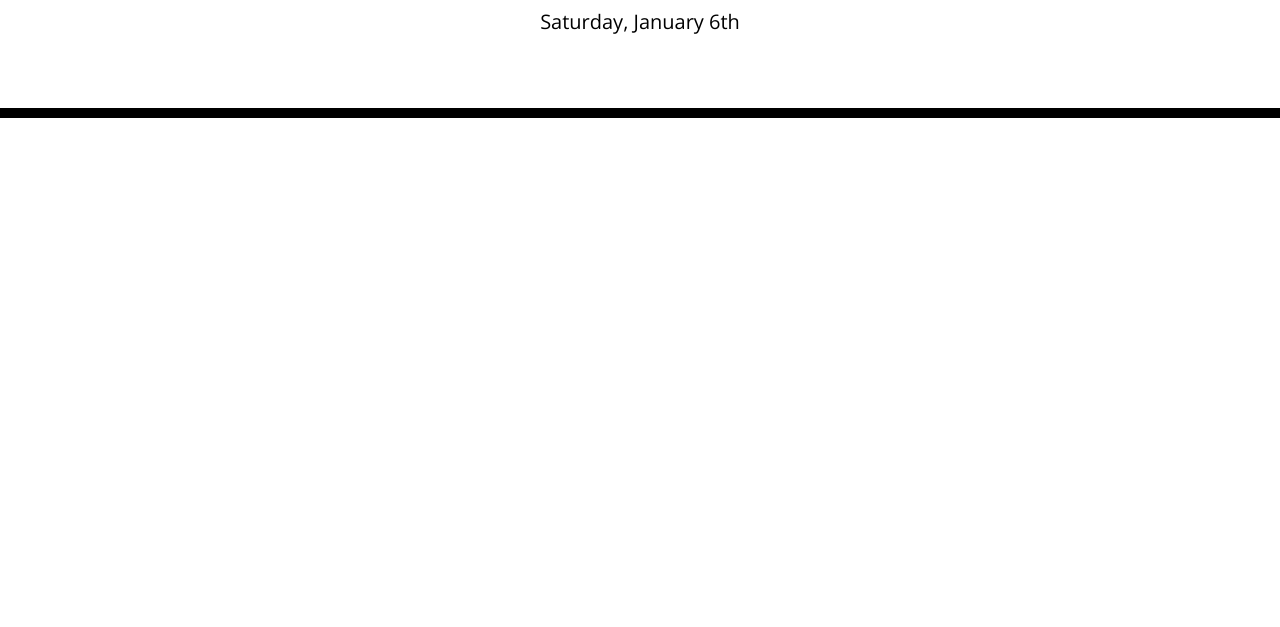
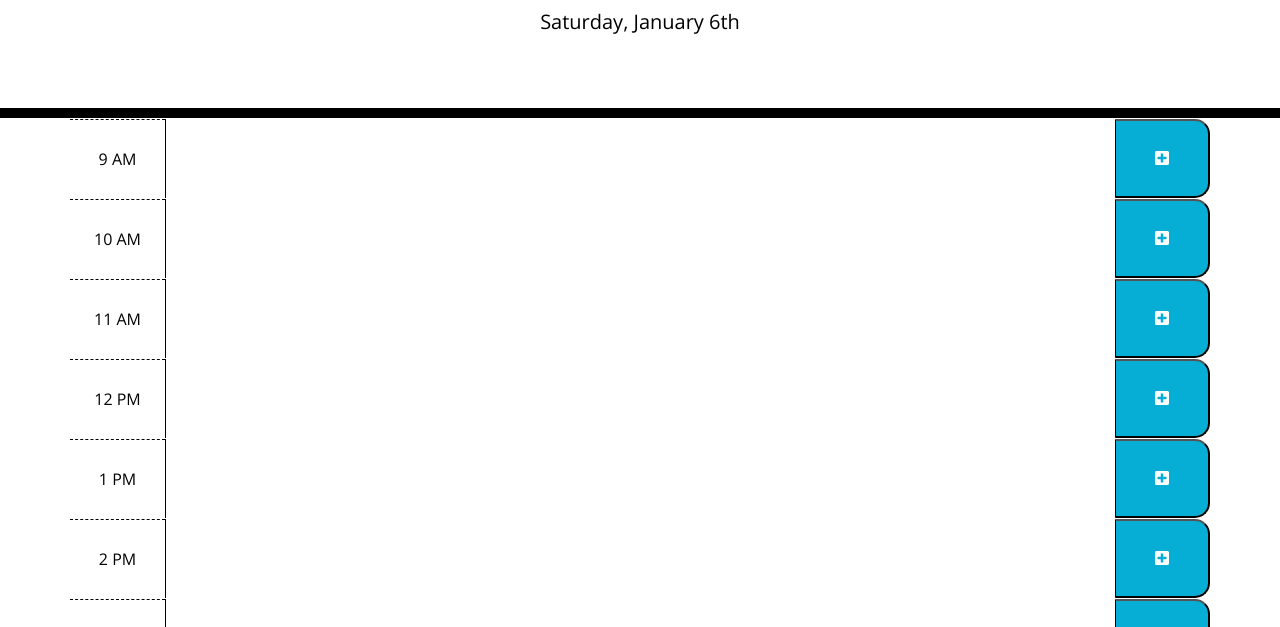
Before and after one commit to shemlock/daily-planner, a plain HTML site: page index.html in a window 1280 px wide. Shown: the part 169-796 px from the top of the page. Drawn offline with nearby package versions, Linux system fonts and the light colour scheme.

Commit message:
added code to js file for the hours, work blocks and save button

```diff
--- a/assets/css/style.css
+++ b/assets/css/style.css
@@ -41,6 +41,9 @@ header {
   background-color: #ffffff;
   color: #000000;
   border-top: 1px dashed #000000;
+  display: flex;
+  align-items: center;
+  justify-content: center;
 }
 
 .past {
--- a/assets/js/script.js
+++ b/assets/js/script.js
@@ -3,19 +3,136 @@ $(document).ready(function() {
 
     //1.GETTING THE DATE
 
-    //use advancedFormat plugin to get "th,nd,rd,st" added to the date
+    // Use advancedFormat plugin to get "th,nd,rd,st" added to the date
 
     dayjs.extend(window.dayjs_plugin_advancedFormat);
 
-    //create currentDay variable and store todays date in it
-    //use dayjs library to get todays date
-    //set the dates format and use Do to get the "th,nd,rd,st" bit
+    /*
+    - Create currentDay variable and store todays date in it
+    - Use dayjs library to get todays date
+    - Set the dates format and use Do to get the "th,nd,rd,st" bit
+    */
 
     var currentDay = dayjs().format('dddd, MMMM Do');
 
-    //Use $ to select the element from your HTML that has the id "current day"
-    //Then set the text for it to be the currentDay variable (which stores today's date in the preferred format)
+    // Use $ and # to select the element from your HTML that has the id "current day"
+    // Then set the text for it to be the currentDay variable (which stores today's date in the preferred format)
 
      $('#currentDay').text(currentDay);
 
+    //2. ADDING THE HOURS, WORK BLOCKS AND SAVE BUTTON
+
+    //Declare variables for starting and ending hours
+    //Set them to 9am and 5pm
+
+    var hoursStart = 9;
+    var hoursEnd = 17;
+
+    /*
+    - Declare a function for converting the start and end hours
+    - Converting them from 24 hour format to 12 hour format
+    - Set hour as the parameter
+
+    - Use an if statement to check if hour is >= 12
+
+    - If it is, it'll be formatted as PM by
+    - Checking if the hour is exactly 12
+    - Then using a ternary operator
+    - If it equal to 12 then 12 is returned, if not the hour minus 12 is returned
+    - 12 is taken away from the hour to convert it from 24hour to 12hour
+    - eg 13 would become 1
+    - Then a PM string is concatenated to the result
+
+
+    - If not, it'll be formatted as AM by
+    - Checking if the hour is exactly 0
+    - Then using a ternary operator
+    - If it is equal to 0 then 12 is returned
+    - Because 0 in 24hour is 12 in 12hour
+    - If its not equal to 0, the hour is returned
+    - Then a AM string is concatenated to the result
+    */
+
+    function convertTime(hour) {
+        if (hour >=12) {
+            return (hour === 12 ? 12: hour - 12) + ' PM';
+        }   else {
+            return (hour === 0 ? 12: hour) + ' AM';
+        }
+    }
+
+    /*
+    - Declare the container variable
+    - Select the container class from the html by using $ and .
+    - Assign it to the container variable
+    */
+
+    var container = $('.container');
+
+    /*
+    - Use a for loop with the hour variable to loop through all the hours
+    - The starting point is the hour variable with the value of hoursStart variable
+    - The condition is hour being less than or equal to the value of the hoursEnd variable
+    - The increment is hour plus one
+
+    - Declare a varaible called workBlock
+    - Create a new div element
+    - Add classes to style it
+    - Add a data attribute to store the hour value
+    - Use $ to create a new div in the html
+    - Use .addClass to add the "time block" class and the "row" class
+    - These are in the CSS
+    - Use .attr to set the data attribute "data-time"
+    - Set data-time to the value of hour
+
+    - Declare a variable called hourCol
+    - Create a new div element using $
+    - Use .addClass to add "hour" and "col-1" classes
+    - hour class is in the CSS
+    - col-1 is Bootstrap class for grid layout, setting the column
+      width in the grid to be 1 out of 12 for all size devices
+    - Use .text to set the text for the div
+    - Call the convertTime fucntion and pass hour as the argument
+
+    - Declare a variable called taskText
+    - Create a new textarea element in the HTML using $
+    - Needs to be a textarea element so users can input multiple
+      lines of text if they want to
+    - Use .addClass to add "description" and "col-10" classes
+    - description class is in the css
+    - col-10 is Bootstrap, setting the column width as 10
+      out of 12 columns on all size devices
+
+    - Declare a variable called saveButton
+    - Create a new button element in the HTML using $
+    - Use .addClass to add "saveBtn" and "col-1" classes
+    - saveBtn is in the CSS
+    - col-1 is Bootstrap
+    - use .html to add an icon for the save button
+    - add the classes from Font Awesome for getting
+      a plus sign icon (using version 5.15.4)
+    */
+
+    for (var hour = hoursStart; hour <= hoursEnd; hour++) {
+
+        //the entire row
+        var workBlock = $('<div>').addClass('time-block row').attr('data-time', hour);
+
+        //for the hour column
+        var hourCol = $('<div>').addClass('hour col-1').text(convertTime(hour));
+
+        //for the text area where user can input tasks or events
+        var taskText = $('<textarea>').addClass('description col-10');
+
+        //for the save button
+        var saveButton = $('<button>').addClass('saveBtn col-1').html('<i class="fas fa-plus-square"></i>')
+
+        //append hourCol, taskText and saveButton to workBlock
+        workBlock.append(hourCol, taskText,saveButton);
+
+        //append timeBlock to the container class
+        $('.container').append(workBlock);
+
+    }
+
 });
```
